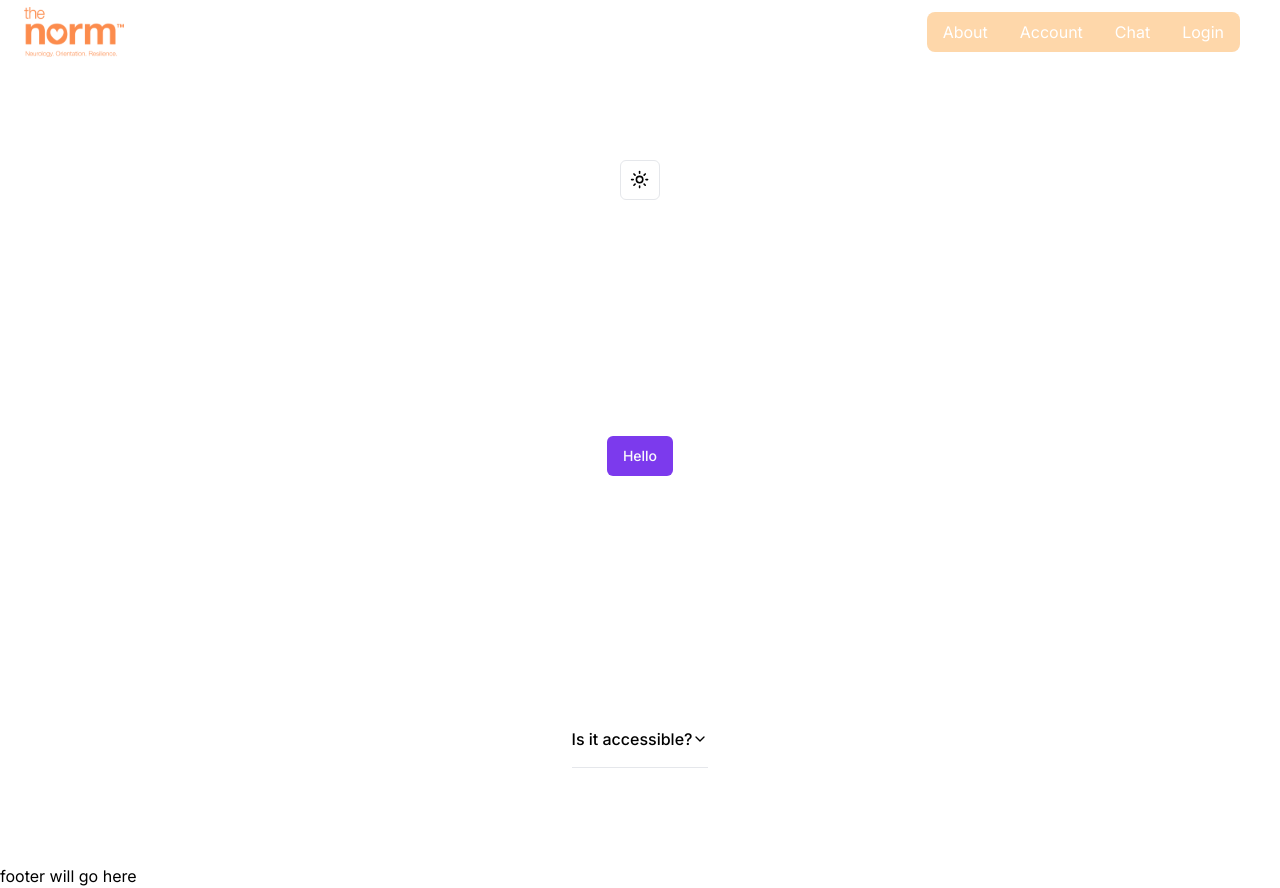
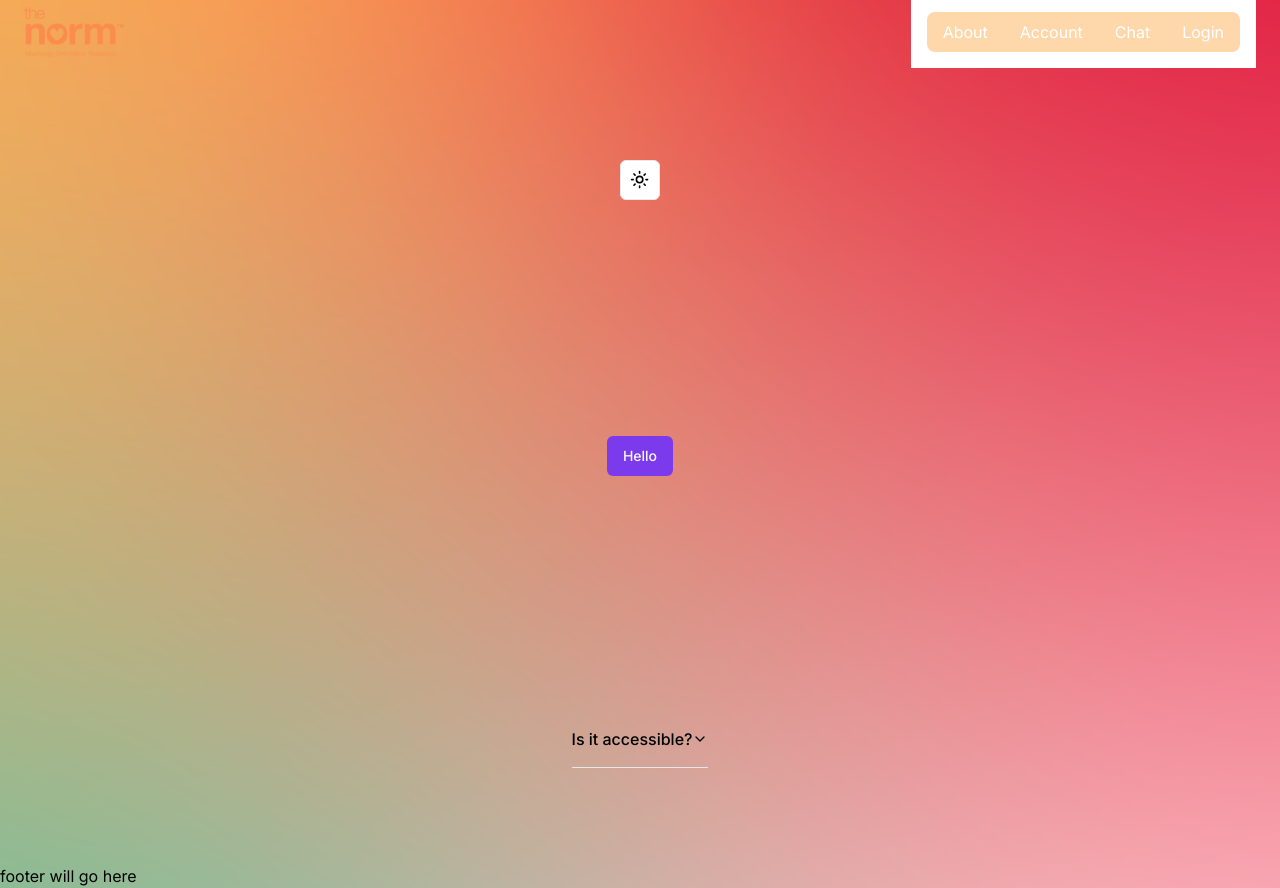
Before and after one commit to fac29/thenorm, a Next.js app: page / in a window 1280 px wide. Built offline with nearby package versions, Linux system fonts and the light colour scheme.

Commit message:
Added backgroud gradient
Relates #17

```diff
--- a/app/globals.css
+++ b/app/globals.css
@@ -58,3 +58,9 @@
 		--chart-5: 340 75% 55%;
 	}
 }
+
+body {
+	background-image: url('/The-Norm_Gradient_2.png');
+	background-size: cover;
+	background-position: center;
+}
```
